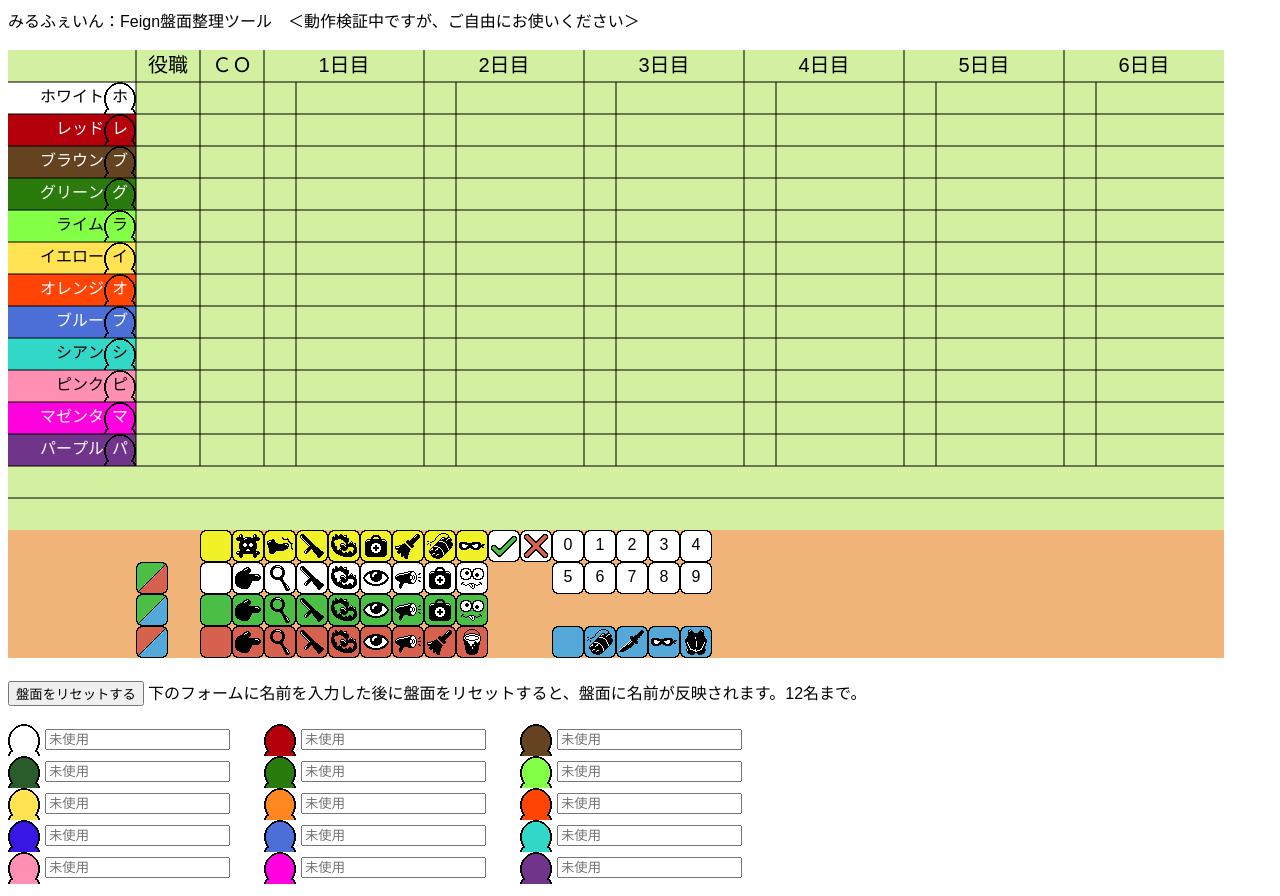
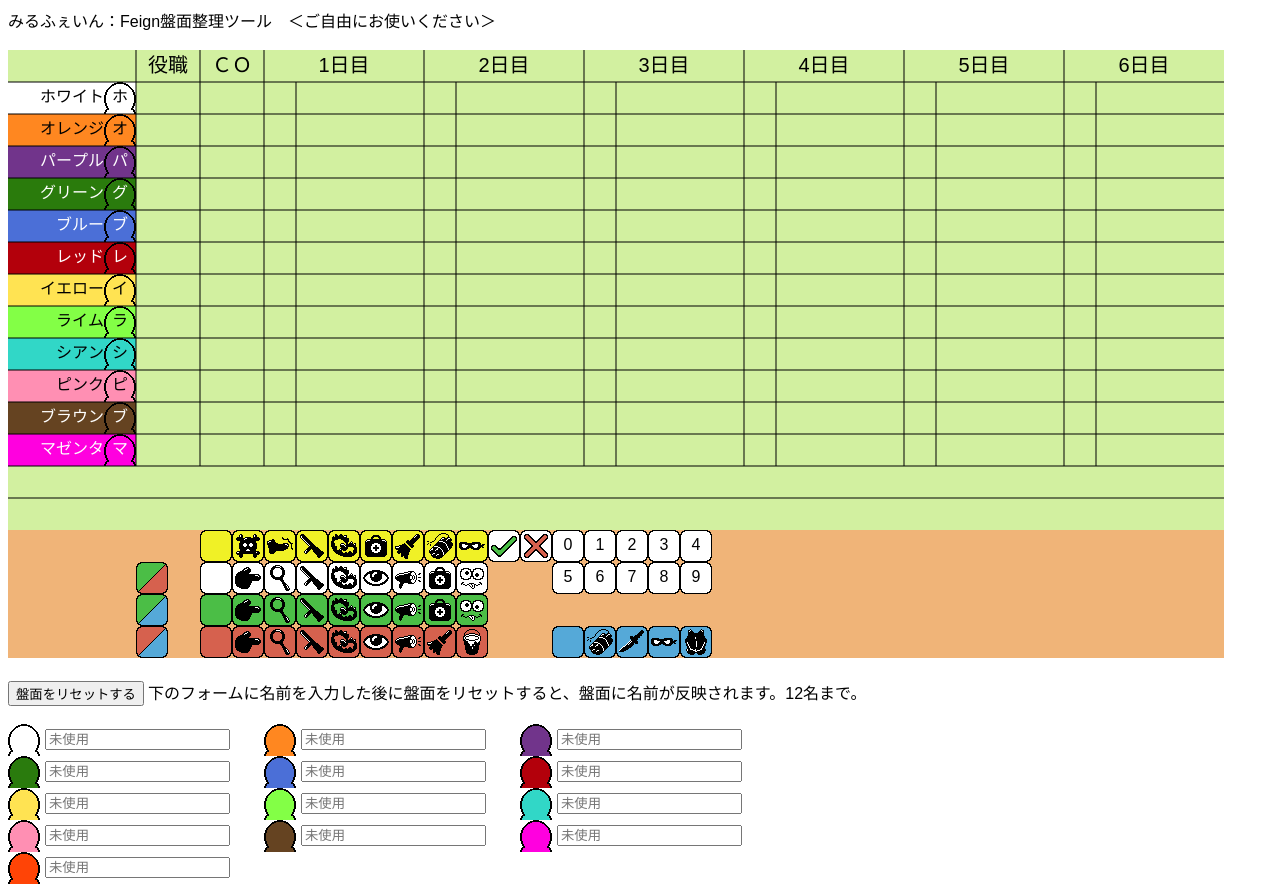
Before and after one commit to detectipity/MiruFeign, a plain HTML site: page index.html in a window 1280 px wide. Drawn offline with Linux system fonts and the light colour scheme.

Commit message:
Add files via upload

```diff
--- a/index.html
+++ b/index.html
@@ -10,7 +10,7 @@
     </head>
 
     <body>
-        <div style = "font-family: sans-serif">みるふぇいん：Feign盤面整理ツール　＜動作検証中ですが、ご自由にお使いください＞</div>
+        <div style = "font-family: sans-serif">みるふぇいん：Feign盤面整理ツール　＜ご自由にお使いください＞</div>
         <br>
         <div id = "canvas">
             <canvas id = "main"></canvas>
--- a/main.js
+++ b/main.js
@@ -57,31 +57,32 @@ let arrayBoardColor;
 let arrayBoardIconPocket;
 let arrayBoardColorPocket;
 
-const charaColors = [
-    "rgb(255,255,255)",
-    "rgb(179,0,11)",
-    "rgb(101,67,33)",
-    "rgb(42,91,43)",
-    "rgb(42,123,12)",
-    "rgb(131,255,70)",
-    "rgb(255,227,82)",
-    "rgb(255,135,32)",
-    "rgb(255,68,6)",
-    "rgb(56,22,227)",
-    "rgb(75,111,215)",
-    "rgb(49,215,199)",
-    "rgb(255,143,179)",
-    "rgb(255,0,223)",
-    "rgb(113,52,139)"
-]
+const charasInfo = [
+    ["white",       27, "rgb(255,255,255)",    true],
+    ["orange",      34, "rgb(255,135,32)",     true],
+    ["purple",      41, "rgb(113,52,139)",     false],
+    ["green",       31, "rgb(42,123,12)",      false],
+    ["blue",        37, "rgb(75,111,215)",     false],
+    ["red",         28, "rgb(179,0,11)",       false],
+    ["yellow",      33, "rgb(255,227,82)",     true],
+    ["lime",        32, "rgb(131,255,70)",     true],
+    ["cyan",        38, "rgb(49,215,199)",     true],
+    ["pink",        39, "rgb(255,143,179)",    true],
+    ["brown",       29, "rgb(101,67,33)",      false],
+    ["magenta",     40, "rgb(255,0,223)",      false],
+    ["darkorange",  35, "rgb(255,68,6)",       false],
+//    ["darkgreen",   30, "rgb(42,91,43)",       false],
+//    ["darkblue",    36, "rgb(56,22,227)",      false],
+];
 
-const charaFontColors = [
-    true, false, false, false, false,
-    true, true, true, false, false,
-    false, true, true, false, false
-]
+const reverseCharas = [0, 5, 10, 0, 3, 7, 6, 1, 12, 0, 4, 8, 9, 11, 2];
 
-let playerNames = ["", "", "", "", "", "", "", "", "", "", "", "", "", "", ""];
+const defaultNames = ["ホワイト", "オレンジ", "パープル", "グリーン", "ブルー", "レッド", "イエロー", "ライム", "シアン", "ピンク", "ブラウン", "マゼンタ", ""];
+
+let playerNames = [];
+for(let i = 0; i < charasInfo.length; i += 1) {
+    playerNames[i] = "";
+}
 
 let activePlayers;
 let activePlayersNumber;
@@ -171,8 +172,8 @@ function makeCanvasPlayer() {
     let layerBasePlayer = canvasPlayer.getContext("2d");
     formPlayers.appendChild(canvasPlayer);
 
-    for(let i = 0; i < 15; i += 1) {
-        let iconNumber = 27 + i
+    for(let i = 0; i < charasInfo.length; i += 1) {
+        let iconNumber = charasInfo[i][1];
         let posX = originW * ((i % 3) * 8);
         let posY = originH * Math.floor(i / 3);
         drawIcon(layerBasePlayer, posX, posY, iconNumber)
@@ -225,35 +226,32 @@ function initCanvas(){
     layerBase.textBaseline = "middle";
 
     // プレイヤー名と色の確定
+    let checkName = false;
+    for(let i = 0; i < charasInfo.length; i += 1) {
+        if(playerNames[i] != "") {
+            checkName = true;
+        }
+    }
+    if(checkName == false){
+        for(let i = 0; i < charasInfo.length; i += 1) {
+            playerNames[i] = defaultNames[i];
+        }
+    }
+
     activePlayers = [];
     activePlayersNumber = [];
     activePlayersIcon = [];
-    for(let i = 0; i < 15; i += 1) {
+    for(let i = 0; i < charasInfo.length; i += 1) {
         if(playerNames[i] != "") {
             activePlayers.push(playerNames[i]);
             activePlayersNumber.push(i);
-            activePlayersIcon.push(27 + i);
-        }
-    }
-    if(activePlayers.length == 0) {
-        // フォーム未入力の場合のデフォルトデータ
-        playerNames = ["ホワイト", "レッド", "ブラウン", "", "グリーン", "ライム", "イエロー", "", "オレンジ", "", "ブルー", "シアン", "ピンク", "マゼンタ", "パープル"];
-        activePlayers = [];
-        activePlayersNumber = [];
-        activePlayersIcon = [];
-        for(let i = 0; i < 15; i += 1) {
-            if(playerNames[i] != "") {
-                activePlayers.push(playerNames[i]);
-                activePlayersNumber.push(i);
-                activePlayersIcon.push(27 + i);
-            }
+            activePlayersIcon.push(charasInfo[i][1]);
         }
     }
 
-    charasInitial = [];
-
     // プレイヤー名
     layerBase.font = "16px sans-serif";
+    charasInitial = [];
 
     for(let i = 0; i < 12; i += 1) {
         if(i == activePlayers.length) {
@@ -261,10 +259,10 @@ function initCanvas(){
         }
         layerBase.beginPath();
         layerBase.rect(0, blockH * (i + 1), blockW * 4, blockH);
-        layerBase.fillStyle = charaColors[activePlayersNumber[i]];
+        layerBase.fillStyle = charasInfo[activePlayersNumber[i]][2];
         layerBase.fill();
 
-        if(charaFontColors[activePlayersNumber[i]] == true) {
+        if(charasInfo[activePlayersNumber[i]][3] == true) {
             layerBase.fillStyle = "black";
         }
         else {
@@ -344,7 +342,7 @@ function initCanvas(){
 function resetBoard(){
     let check = confirm("盤面をリセットしちゃいます。よいですか？");
     if(check == true){
-        for(let i = 0; i < 15; i += 1) {
+        for(let i = 0; i < charasInfo.length; i += 1) {
             let inputName = document.getElementById("player" + i);
             playerNames[i] = inputName.value;
         }
@@ -539,9 +537,9 @@ function drawInitial(layer, posX, posY, iconNumber) {
     if(iconNumber >= 27) {
         word = charasInitial[iconNumber];
 
-        const colorNumber = iconNumber - 27
+        const colorNumber = reverseCharas[iconNumber - 27];
 
-        if(charaFontColors[colorNumber] == true) {
+        if(charasInfo[colorNumber][3] == true) {
             layer.fillStyle = "black";
         }
         else {
```
